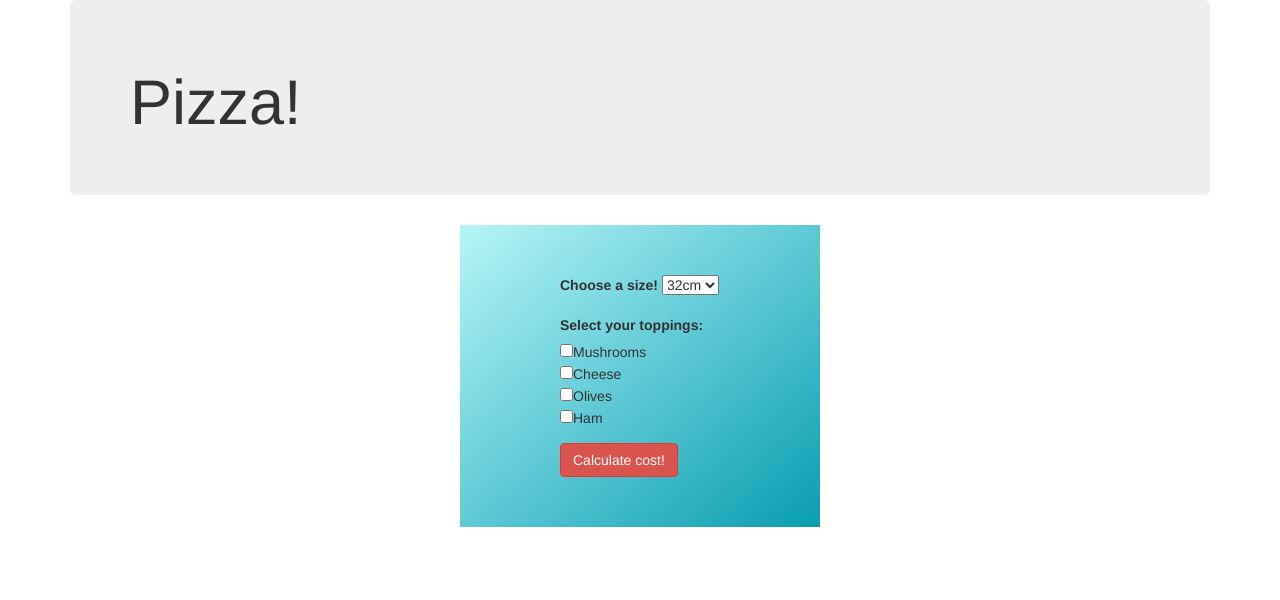
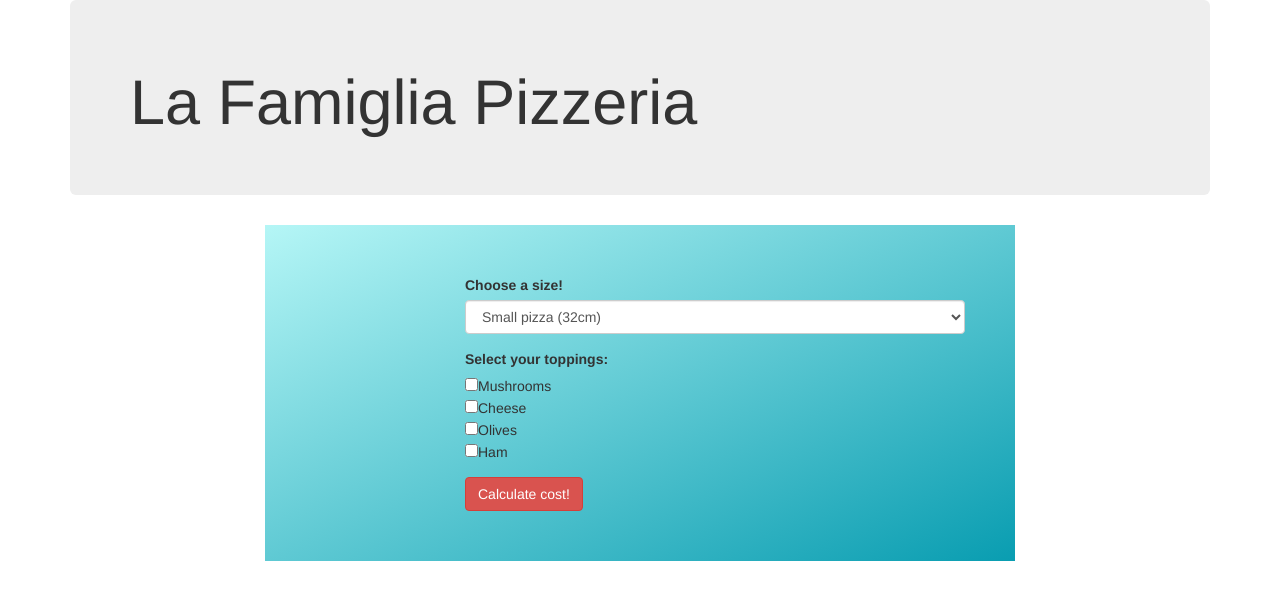
Before and after one commit to kristinaht/La-Famiglia-Pizzeria-independent-project-4, a plain HTML site: page index.html in a window 1280 px wide. Both pictures are taken after a click on the button "Order online". Drawn offline with Linux system fonts and the light colour scheme.

Commit message:
test adding bootstrap style to select tag to make the field larger

```diff
--- a/css/styles.css
+++ b/css/styles.css
@@ -11,5 +11,5 @@ form {
 }
 
 form {
-padding: 50px 50px 50px 100px;
+padding: 50px 50px 50px 200px;
 }
--- a/index.html
+++ b/index.html
@@ -10,24 +10,24 @@
 <body>
   <div class="container">
     <div class="jumbotron">
-      <h1>Pizza!</h1>
+      <h1>La Famiglia Pizzeria</h1>
     </div>
       <div class="row intro-page">
         <h1 class="page1">We make the best pizza in the world! Don't believe us? Order online and we'll prove it to you.</h1>
         <button class="btn btn-info btn-block">Order online</button>
       </div>
       <div class="row form-page">
-        <div class="col-md-4">
+        <div class="col-md-2">
 
         </div>
-        <div class="col-md-4 form-col">
+        <div class="col-md-8 form-col">
           <form>
             <div class="form-group">
               <label for="size">Choose a size!</label>
-              <select name="size" id="size">
-                <option value="1">32cm</option>
-                <option value="2">42cm</option>
-                <option value="3">50cm</option>
+              <select name="size" id="size" class="form-control form-control-lg">
+                <option value="1">Small pizza (32cm)</option>
+                <option value="2">Medium pizza (42cm)</option>
+                <option value="3">Large pizza (50cm)</option>
               </select>
             </div>
             <div class="form-group">
@@ -40,7 +40,7 @@
             <button type="submit" class="btn btn-danger">Calculate cost!</button>
           </form>
         </div>
-        <div class="col-md-4">
+        <div class="col-md-2">
 
         </div>
       </div>
```
